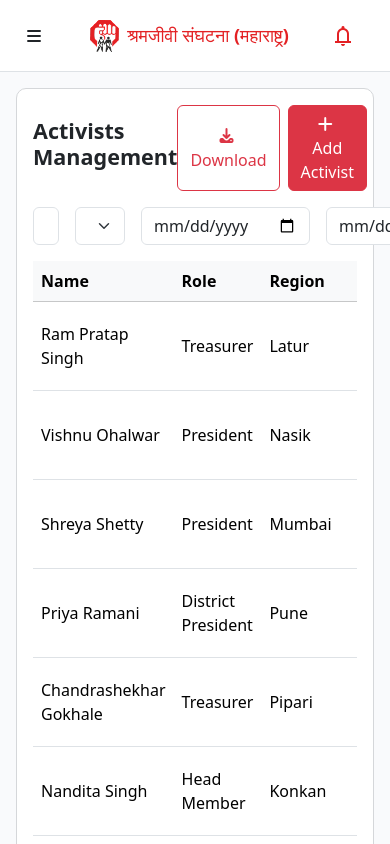
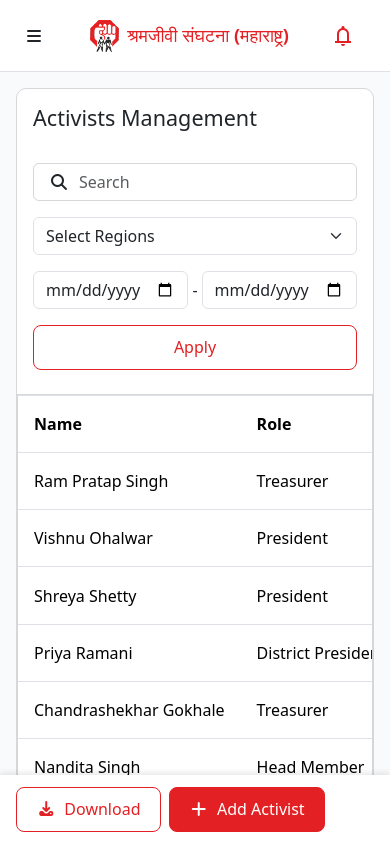
Before and after one commit to CoderAayushDodia/React-Admin-Dashboard-Project, a React (Vite) app: page /activists in a window 390 px wide. Built offline with nearby package versions, Linux system fonts and the light colour scheme.

Commit message:
Activist dashboard done with responsive ui

```diff
--- a/src/App.css
+++ b/src/App.css
@@ -4,7 +4,7 @@
   box-sizing: border-box;
 }
 
-body{
+body {
   min-width: none;
   min-height: none;
   place-items: none;
@@ -444,17 +444,17 @@ input[type="radio"] {
   font-size: 1rem;
 }
 
-.language{
+.language {
   margin-bottom: 40px;
 }
 
-.language div span{
+.language div span {
   color: #535862;
 }
 
 .language-switch {
   font-size: 0.9rem;
-  border: 2px solid #D5D7DA;
+  border: 2px solid #d5d7da;
   padding: 3px 8px;
 }
 
@@ -465,8 +465,8 @@ input[type="radio"] {
   cursor: pointer;
   font-size: 13px;
   color: #535862;
- background-color: #fff;
- font-weight: 600;
+  background-color: #fff;
+  font-weight: 600;
 }
 
 .lang-btn.active {
@@ -474,7 +474,7 @@ input[type="radio"] {
   color: #fff;
 }
 
-.eng-btn{
+.eng-btn {
   padding-left: 3px;
 }
 
@@ -500,19 +500,79 @@ input[type="radio"] {
   align-items: center;
   justify-content: center;
   min-height: 100vh;
-  /* background: #f9fafc;
-  margin: 0 auto;
-  max-width: 500px;
-  width: 100%; */
 }
 
-/* Responsive */
-/* @media (max-width: 480px) {
-      .login-container {
-        padding: 1.5rem;
-        max-width: 90%;
-      }
-    } */
+/* Activist Management */
+.select-region {
+  width: 200px;
+}
+
+.select-date {
+  width: 400px;
+}
+
+.select-date input {
+  width: 180px;
+}
+
+.apply-btn {
+  width: 250px;
+}
+
+.next-btn {
+  background-color: #e32124;
+  color: #fff;
+}
+
+.previous {
+  border: 1px solid #d5d7da;
+}
+
+.activist-table th,
+.activist-table td {
+  padding: 1rem;
+}
+
+.scroll-container {
+  overflow-x: auto;
+  -ms-overflow-style: none; /* IE and Edge */
+  scrollbar-width: none; /* Firefox */
+}
+
+.scroll-container::-webkit-scrollbar {
+  display: none; /* Chrome, Safari, Opera */
+}
+
+.table-wrapper {
+  border: 1px solid #d5d7da;
+}
+
+.download-btn,
+.add-activist-btn, .apply-btn {
+  background-color: #fff;
+  border: 1px solid #e32124;
+  color: #e32124;
+}
+
+.add-activist-btn {
+  color: #fff;
+  background-color: #e32124;
+}
+
+.add-activist-btn:hover {
+  background-color: #d62828;
+  border: 1px solid #e32124;
+}
+
+.download-btn:hover {
+  border: 1px solid #e32124;
+}
+
+.apply-btn:hover {
+  background-color: #e32124;
+  border: 1px solid #e32124;
+  color: #fff;
+}
 
 /* Medium <= 992px */
 @media screen and (max-width: 992px) {
@@ -578,6 +638,10 @@ input[type="radio"] {
   }
   .notification {
     color: #e32124;
+  }
+  .activist-navbar {
+    flex-direction: column;
+    align-items: flex-start;
   }
 }
 
@@ -651,9 +715,55 @@ input[type="radio"] {
     left: 16px;
     min-width: 200px;
   }
+  /* Activist Management */
+  .activist-navbar {
+    display: flex;
+    flex-direction: column;
+    gap: 0.75rem;
+  }
+
+  .activist-navbar > * {
+    width: 100% !important;
+  }
+
+  .select-date {
+    flex-direction: row;
+    gap: 0.5rem;
+  }
+
+  .select-date input {
+    flex: 1;
+    flex-shrink: 1;
+  }
+
+  .apply-btn {
+    width: 100%;
+  }
+
+  .activist-action-buttons {
+    position: fixed;
+    bottom: 0;
+    left: 0;
+    right: 0;
+    background: white;
+    display: flex;
+
+    padding: 0.75rem 1rem;
+    box-shadow: 0 -2px 6px rgba(0, 0, 0, 0.1);
+    z-index: 1000;
+  }
+
+  .activist-action-buttons .btn {
+    flex: 1;
+    font-size: 1rem;
+    padding: 0.75rem;
+  }
 }
 @media screen and (max-width: 391px) {
   .receipt-announcement-div li a {
     font-size: 14px;
   }
+  .select-date input {
+    width: 100px;
+  }
 }
--- a/src/components/ActivistManagement.jsx
+++ b/src/components/ActivistManagement.jsx
@@ -11,44 +11,68 @@ function ActivistManagement() {
 
   return (
     <div className="main-container p-3">
-      <div className="container-body p-3">
-        <div className="d-flex justify-content-between align-items-center mb-3">
-        <h4 className="fw-bold">Activists Management</h4>
+      <div className="container-body">
+        <div className="d-flex justify-content-between align-items-center mb-3 px-3 pt-3 Activist-header">
+          <h4 className="">Activists Management</h4>
 
-        <div className="d-flex gap-2">
-          <button className="btn btn-outline-danger">
+          <div className="d-flex gap-2 activist-action-buttons">
+            <button className="download-btn">
               <i className="fa-solid fa-download me-1"></i> Download
             </button>
-          <button className="btn btn-danger">
+            <button className="add-activist-btn">
               <i className="fa-solid fa-plus me-1"></i> Add Activist
             </button>
           </div>
         </div>
 
         {/* Filters */}
-      <div className="d-flex gap-3 mb-3">
+        <div className="d-flex flex-lg-nowrap flex-wrap gap-3 mb-3 px-3 py-2 activist-navbar w-100">
+          {/* Search */}
+          <div className="header-left rounded d-flex align-items-center position-relative flex-grow-1">
+            <span>
+              <i className="fa-solid fa-magnifying-glass"></i>
+            </span>
             <input
+              placeholder="Search"
+              className="border-0 shadow-none form-control flex-grow-1"
               type="text"
-          placeholder="Search"
-          className="form-control"
-          style={{ maxWidth: "250px" }}
             />
-        <select className="form-select" style={{ maxWidth: "200px" }}>
+          </div>
+
+          {/* Region Select */}
+          <select className="form-select select-region flex-lg-grow-0">
             <option>Select Regions</option>
             <option>Mumbai</option>
             <option>Pune</option>
             <option>Nasik</option>
           </select>
-        <input type="date" className="form-control" style={{ maxWidth: "180px" }} />
-        <input type="date" className="form-control" style={{ maxWidth: "180px" }} />
-        <button className="btn btn-outline-danger">Apply</button>
+
+          {/* Date Range */}
+          <div className="d-flex align-items-center gap-1 select-date flex-lg-grow-0">
+            <input type="date" className="form-control" />
+            <span>-</span>
+            <input type="date" className="form-control" />
+          </div>
+
+          {/* Apply Button */}
+          <button className="apply-btn flex-lg-grow-0">
+            Apply
+          </button>
         </div>
 
         {/* Table */}
-      <div className="" style={{ overflowX: "auto" }}>
-        <table className="table align-middle">
-          <thead className="table-light">
-            <tr>
+        <div className="table-wrapper">
+          <div className="scroll-container">
+            <table
+              className="table align-middle activist-table"
+              style={{
+                tableLayout: "auto", // or "fixed" depending on your need
+                minWidth: "800px", // force table to have a width bigger than container
+                whiteSpace: "nowrap", // prevent text from wrapping
+              }}
+            >
+              <thead>
+                <tr className="border-bottom border-top">
                   <th>Name</th>
                   <th>Role</th>
                   <th>Region</th>
@@ -85,18 +109,37 @@ function ActivistManagement() {
               </tbody>
             </table>
           </div>
+        </div>
 
         {/* Pagination */}
-      <div className="d-flex justify-content-between align-items-center mt-3">
-        <button className="btn btn-light">&larr; Previous</button>
+        <div className="d-lg-flex d-md-flex justify-content-between align-items-center mt-3 px-3 pb-3 d-none">
+          <button className="btn previous rounded-3">
+            <i className="fa-solid fa-arrow-left"></i> Previous
+          </button>
           <div>
-          <button className="btn btn-danger btn-sm mx-1">1</button>
-          <button className="btn btn-outline-secondary btn-sm mx-1">2</button>
-          <button className="btn btn-outline-secondary btn-sm mx-1">3</button>
+            <button className="btn  mx-1 next-btn rounded-3">1</button>
+            <button className="btn  mx-1">2</button>
+            <button className="btn  mx-1">3</button>
             <span className="mx-2">...</span>
-          <button className="btn btn-outline-secondary btn-sm mx-1">10</button>
+            <button className="btn m-1">8</button>
+            <button className="btn m-1">9</button>
+            <button className="btn m-1">10</button>
           </div>
-        <button className="btn btn-light">Next &rarr;</button>
+          <button className="btn next-btn rounded-3">
+            Next <i className="fa-solid fa-arrow-right"></i>
+          </button>
+        </div>
+
+        <div className="d-sm-flex d-md-none d-none justify-content-between align-items-center mt-3 px-3 pb-3">
+          <button className="btn previous rounded-3 p-2">
+            <i className="fa-solid fa-arrow-left"></i>
+          </button>
+          <div>
+            <span>Page 1 to 10</span>
+          </div>
+          <button className="btn next-btn rounded-3 p-2">
+            <i className="fa-solid fa-arrow-right"></i>
+          </button>
         </div>
       </div>
     </div>
--- a/src/components/Sidebar.jsx
+++ b/src/components/Sidebar.jsx
@@ -1,18 +1,97 @@
-import React, { useState } from "react";
+// import React, { useState } from "react";
 
-function Sidebar({ openSidebarToggle, OpenSidebar, menuItems }) {
+// function Sidebar({ openSidebarToggle, OpenSidebar, menuItems }) {
+//   const [openIndex, setOpenIndex] = useState(null);
+
+//   const handleToggle = (index) => {
+//     setOpenIndex(openIndex === index ? null : index); // toggle, only one open
+//   };
+
+//   return (
+//     <aside
+//       id="sideBar"
+//       className={`border-end ${
+//         openSidebarToggle ? "sidebar-responsive" : "  "
+//       }`}
+//     >
+//       <div className="sidebar-title px-3 py-3">
+//         <img src="/image 5.png" alt="Logo" />
+//         <span className="close-icon" onClick={OpenSidebar}>
+//           <i className="fa-solid fa-xmark"></i>
+//         </span>
+//       </div>
+//       <ul className="sidebar-list1 list-unstyled px-3 py-1">
+//         {menuItems.map((item, index) => (
+//           <li key={index} className="mb-1">
+//             {/* Parent Item */}
+//             <div
+//               className={`px-3 py-2 rounded-3 ${
+//                 item.active ? "text-danger bg-danger-subtle fw-semibold" : ""
+//               }`}
+//               style={{ cursor: item.children ? "pointer" : "default" }}
+//               onClick={() => item.children && handleToggle(index)}
+//             >
+//               <span
+//                 className={`d-block ${
+//                   item.active ? "text-danger" : "text-dark"
+//                 }`}
+//               >
+//                 {item.name}
+//               </span>
+//             </div>
+
+//             {/* Children Items */}
+//             {item.children && openIndex === index && (
+//               <ul className="list-unstyled ms-4 mt-1">
+//                 {item.children.map((sub, subIndex) => (
+//                   <li key={subIndex} className="py-1 fw-bold">
+//                     <span className="text-dark">{sub}</span>
+//                   </li>
+//                 ))}
+//               </ul>
+//             )}
+//           </li>
+//         ))}
+//       </ul>
+//     </aside>
+//   );
+// }
+
+// export default Sidebar;
+
+import React, { useState, useEffect } from "react";
+import { useNavigate, useLocation } from "react-router-dom";
+
+function Sidebar({ openSidebarToggle, OpenSidebar, menuItems = [] }) {
+  const navigate = useNavigate();
+  const location = useLocation();
+
   const [openIndex, setOpenIndex] = useState(null);
+  const [activeIndex, setActiveIndex] = useState(0); // default to Dashboard
+
+  // ✅ Force navigate to /dashboard on first mount if URL is root or unknown
+  useEffect(() => {
+    if (location.pathname === "/" || location.pathname === "") {
+      navigate("/dashboard", { replace: true }); // replace avoids adding history entry
+      setActiveIndex(0); // make Dashboard active
+    }
+  }, [location.pathname, navigate]);
 
   const handleToggle = (index) => {
-    setOpenIndex(openIndex === index ? null : index); // toggle, only one open
+    setOpenIndex(openIndex === index ? null : index);
+    setActiveIndex(index);
+  };
+
+  const handleNavigate = (link, parentIndex) => {
+    if (typeof parentIndex === "number") setActiveIndex(parentIndex);
+    if (!link) return;
+    navigate(link);
   };
 
   return (
     <aside
       id="sideBar"
-      className={`border-end ${
-        openSidebarToggle ? "sidebar-responsive" : "  "
-      }`}
+      className={`border-end ${openSidebarToggle ? "sidebar-responsive" : ""}`}
     >
       <div className="sidebar-title px-3 py-3">
         <img src="/image 5.png" alt="Logo" />
@@ -20,32 +99,46 @@ function Sidebar({ openSidebarToggle, OpenSidebar, menuItems }) {
           <i className="fa-solid fa-xmark"></i>
         </span>
       </div>
+
       <ul className="sidebar-list1 list-unstyled px-3 py-1">
         {menuItems.map((item, index) => (
           <li key={index} className="mb-1">
-            {/* Parent Item */}
             <div
               className={`px-3 py-2 rounded-3 ${
-                item.active ? "text-danger bg-danger-subtle fw-semibold" : ""
+                activeIndex === index
+                  ? "text-danger bg-danger-subtle fw-semibold"
+                  : "text-dark"
               }`}
-              style={{ cursor: item.children ? "pointer" : "default" }}
-              onClick={() => item.children && handleToggle(index)}
+              style={{
+                cursor: item.children ? "pointer" : item.link ? "pointer" : "default",
+              }}
+              onClick={() =>
+                item.children ? handleToggle(index) : handleNavigate(item.link, index)
+              }
             >
               <span
                 className={`d-block ${
-                  item.active ? "text-danger" : "text-dark"
+                  activeIndex === index ? "text-danger" : "text-dark"
                 }`}
               >
                 {item.name}
               </span>
             </div>
 
-            {/* Children Items */}
             {item.children && openIndex === index && (
               <ul className="list-unstyled ms-4 mt-1">
                 {item.children.map((sub, subIndex) => (
-                  <li key={subIndex} className="py-1 fw-bold">
-                    <span className="text-dark">{sub}</span>
+                  <li
+                    key={subIndex}
+                    className="py-1"
+                    onClick={(e) => {
+                      e.stopPropagation();
+                      setActiveIndex(index);
+                      handleNavigate(sub.link, index);
+                    }}
+                    style={{ cursor: sub.link ? "pointer" : "default" }}
+                  >
+                    <span className="text-dark">{sub.name}</span>
                   </li>
                 ))}
               </ul>
@@ -60,100 +153,100 @@ function Sidebar({ openSidebarToggle, OpenSidebar, menuItems }) {
 export default Sidebar;
 
 
-// import React, { useState, useEffect, useRef } from "react";
-// import { useNavigate, useLocation } from "react-router-dom";
+// // import React, { useState, useEffect, useRef } from "react";
+// // import { useNavigate, useLocation } from "react-router-dom";
 
-// function Sidebar({ openSidebarToggle, OpenSidebar, menuItems = [] }) {
-//   const navigate = useNavigate();
-//   const location = useLocation();
+// // function Sidebar({ openSidebarToggle, OpenSidebar, menuItems = [] }) {
+// //   const navigate = useNavigate();
+// //   const location = useLocation();
 
-//   const [activeIndex, setActiveIndex] = useState(null);
-//   const [openIndex, setOpenIndex] = useState(null);
-//   const initializedRef = useRef(false);
+// //   const [activeIndex, setActiveIndex] = useState(null);
+// //   const [openIndex, setOpenIndex] = useState(null);
+// //   const initializedRef = useRef(false);
 
-//   const resolveRoute = (link) => {
-//     if (!link) return "/dashboard"; // ✅ default route
-//     return link.startsWith("/dashboard") ? link : `/dashboard${link}`;
-//   };
+// //   const resolveRoute = (link) => {
+// //     if (!link) return "/dashboard"; // ✅ default route
+// //     return link.startsWith("/dashboard") ? link : `/dashboard${link}`;
+// //   };
 
-//   const normalize = (p) => {
-//     if (!p) return "";
-//     return p === "/" ? p : p.replace(/\/+$/, ""); // remove trailing slashes
-//   };
+// //   const normalize = (p) => {
+// //     if (!p) return "";
+// //     return p === "/" ? p : p.replace(/\/+$/, ""); // remove trailing slashes
+// //   };
 
-//   // 🔑 URL + menuItems decide the activeIndex
-//   useEffect(() => {
-//     if (!menuItems || menuItems.length === 0) return;
+// //   // 🔑 URL + menuItems decide the activeIndex
+// //   useEffect(() => {
+// //     if (!menuItems || menuItems.length === 0) return;
 
-//     const currentPath = normalize(location.pathname);
-//     let matchedIndex = menuItems.findIndex((item) => {
-//       const itemRoute = normalize(resolveRoute(item.link));
-//       return (
-//         currentPath === itemRoute ||
-//         currentPath.startsWith(itemRoute + "/") ||
-//         currentPath.startsWith(itemRoute)
-//       );
-//     });
+// //     const currentPath = normalize(location.pathname);
+// //     let matchedIndex = menuItems.findIndex((item) => {
+// //       const itemRoute = normalize(resolveRoute(item.link));
+// //       return (
+// //         currentPath === itemRoute ||
+// //         currentPath.startsWith(itemRoute + "/") ||
+// //         currentPath.startsWith(itemRoute)
+// //       );
+// //     });
 
-//     // ✅ fallback: if no item matches, select the first one (dashboard)
-//     if (matchedIndex === -1) matchedIndex = 0;
+// //     // ✅ fallback: if no item matches, select the first one (dashboard)
+// //     if (matchedIndex === -1) matchedIndex = 0;
 
-//     setActiveIndex(matchedIndex);
-//     initializedRef.current = true;
-//   }, [location.pathname, menuItems]); // ✅ watch menuItems too
+// //     setActiveIndex(matchedIndex);
+// //     initializedRef.current = true;
+// //   }, [location.pathname, menuItems]); // ✅ watch menuItems too
 
-//   const handleItemClick = (index, link) => {
-//     setOpenIndex(menuItems[index]?.children ? index : null);
-//     navigate(resolveRoute(link));
-//     // ❌ Don't manually setActiveIndex — let URL change handle it
-//   };
+// //   const handleItemClick = (index, link) => {
+// //     setOpenIndex(menuItems[index]?.children ? index : null);
+// //     navigate(resolveRoute(link));
+// //     // ❌ Don't manually setActiveIndex — let URL change handle it
+// //   };
 
-//   return (
-//     <aside
-//       id="sideBar"
-//       className={`border-end ${openSidebarToggle ? "sidebar-responsive" : ""}`}
-//     >
-//       <div className="sidebar-title px-3 py-3">
-//         <img src="/image 5.png" alt="Logo" />
-//         <span className="close-icon" onClick={OpenSidebar}>
-//           <i className="fa-solid fa-xmark"></i>
-//         </span>
-//       </div>
+// //   return (
+// //     <aside
+// //       id="sideBar"
+// //       className={`border-end ${openSidebarToggle ? "sidebar-responsive" : ""}`}
+// //     >
+// //       <div className="sidebar-title px-3 py-3">
+// //         <img src="/image 5.png" alt="Logo" />
+// //         <span className="close-icon" onClick={OpenSidebar}>
+// //           <i className="fa-solid fa-xmark"></i>
+// //         </span>
+// //       </div>
 
-//       <ul className="sidebar-list1 list-unstyled px-3 py-1">
-//         {menuItems.map((item, index) => {
-//           const isActive = index === activeIndex;
-//           return (
-//             <li key={index} className="mb-1">
-//               <div
-//                 onClick={() => handleItemClick(index, item.link)}
-//                 className={`px-3 py-2 rounded-3 ${
-//                   isActive
-//                     ? "text-danger bg-danger-subtle fw-semibold"
-//                     : "text-dark"
-//                 }`}
-//                 style={{ cursor: "pointer" }}
-//               >
-//                 <span className={`d-block ${isActive ? "text-danger" : "text-dark"}`}>
-//                   {item.name}
-//                 </span>
-//               </div>
+// //       <ul className="sidebar-list1 list-unstyled px-3 py-1">
+// //         {menuItems.map((item, index) => {
+// //           const isActive = index === activeIndex;
+// //           return (
+// //             <li key={index} className="mb-1">
+// //               <div
+// //                 onClick={() => handleItemClick(index, item.link)}
+// //                 className={`px-3 py-2 rounded-3 ${
+// //                   isActive
+// //                     ? "text-danger bg-danger-subtle fw-semibold"
+// //                     : "text-dark"
+// //                 }`}
+// //                 style={{ cursor: "pointer" }}
+// //               >
+// //                 <span className={`d-block ${isActive ? "text-danger" : "text-dark"}`}>
+// //                   {item.name}
+// //                 </span>
+// //               </div>
 
-//               {item.children && openIndex === index && (
-//                 <ul className="list-unstyled ms-4 mt-1">
-//                   {item.children.map((sub, subIndex) => (
-//                     <li key={subIndex} className="py-1 fw-bold" style={{ cursor: "pointer" }}>
-//                       <span className="text-dark">{sub}</span>
-//                     </li>
-//                   ))}
-//                 </ul>
-//               )}
-//             </li>
-//           );
-//         })}
-//       </ul>
-//     </aside>
-//   );
-// }
+// //               {item.children && openIndex === index && (
+// //                 <ul className="list-unstyled ms-4 mt-1">
+// //                   {item.children.map((sub, subIndex) => (
+// //                     <li key={subIndex} className="py-1 fw-bold" style={{ cursor: "pointer" }}>
+// //                       <span className="text-dark">{sub}</span>
+// //                     </li>
+// //                   ))}
+// //                 </ul>
+// //               )}
+// //             </li>
+// //           );
+// //         })}
+// //       </ul>
+// //     </aside>
+// //   );
+// // }
 
-// export default Sidebar;
+// // export default Sidebar;
```
Lines whose indentation alone changed are shown as unchanged.
